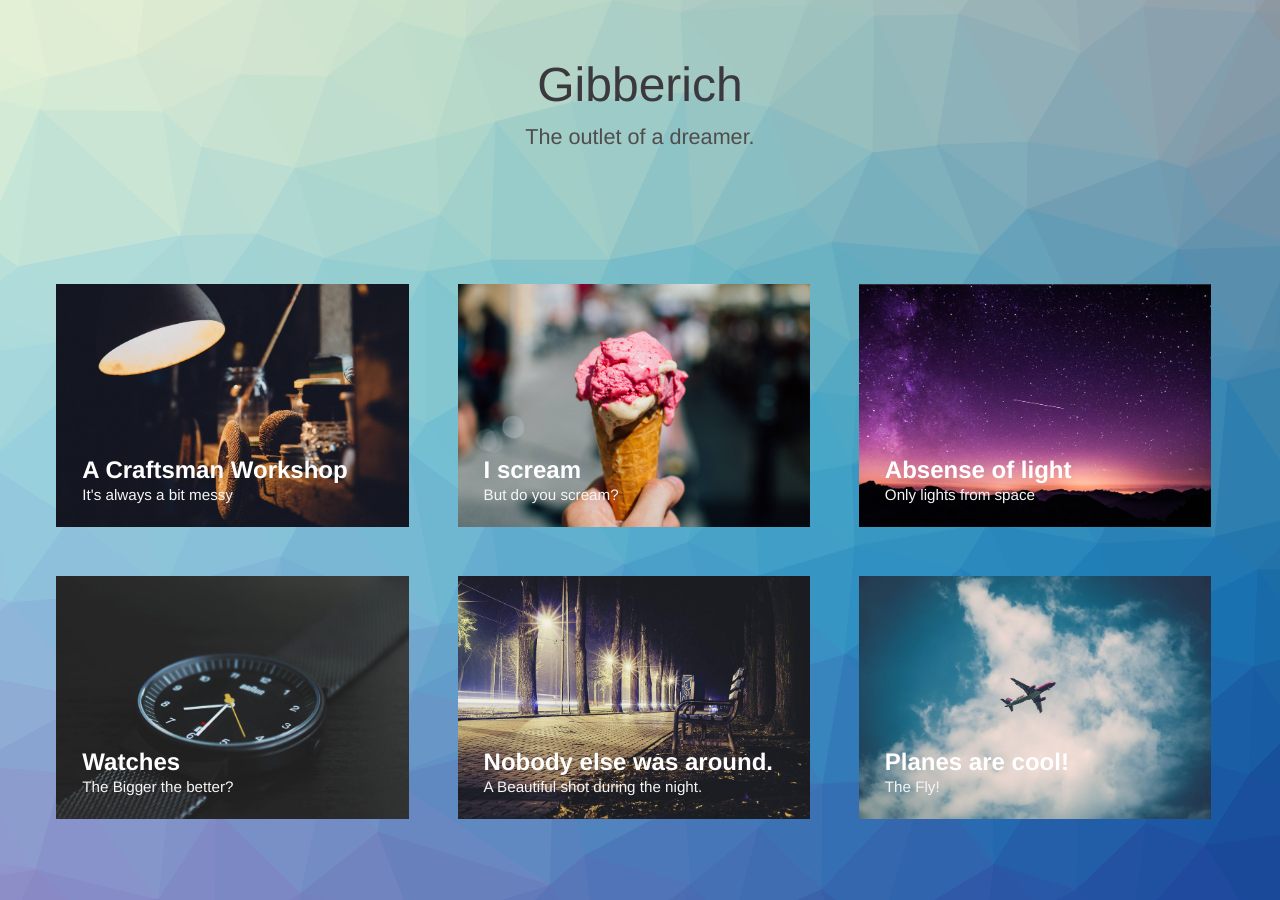
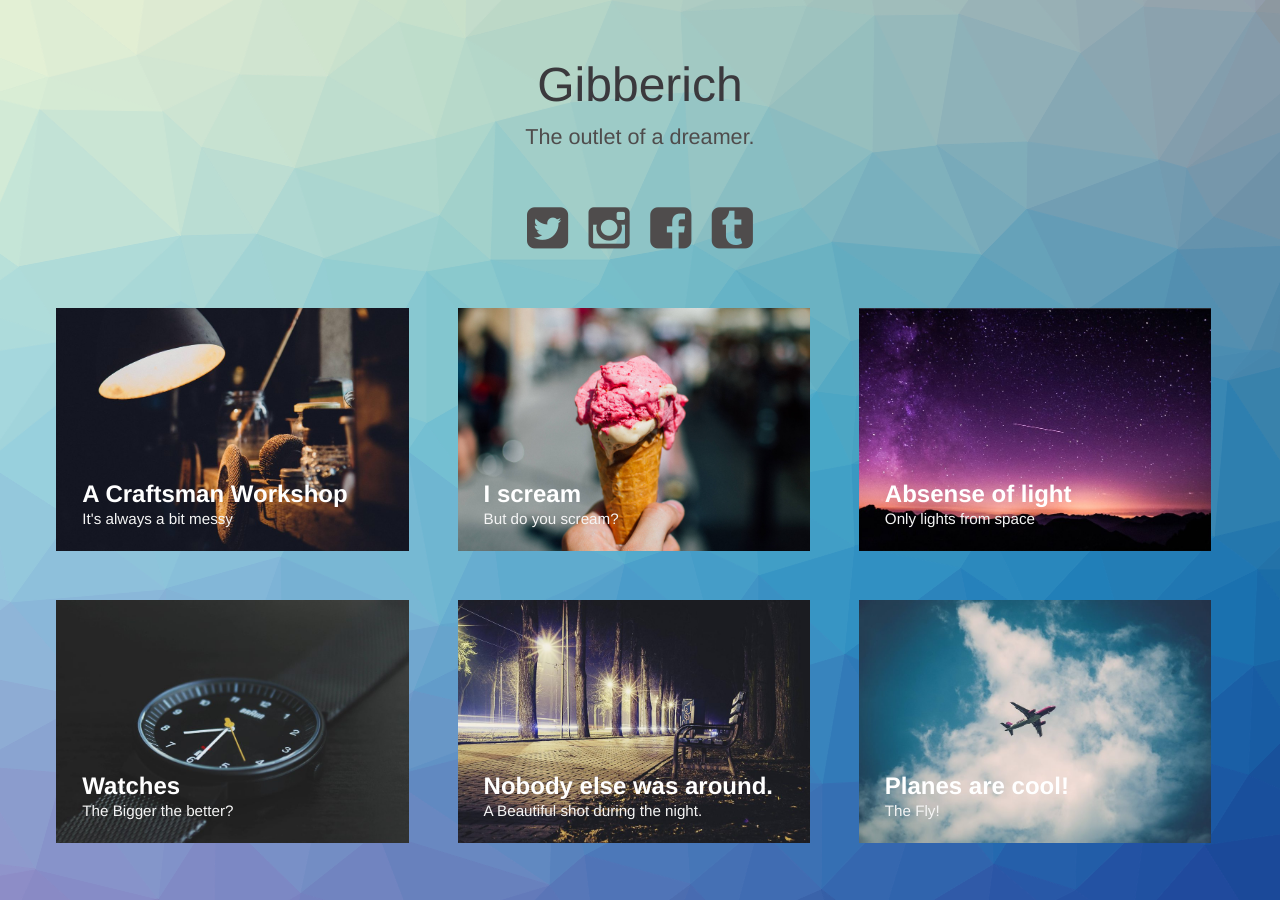
Before and after one commit to akshayelangovan/akshayelangovan.github.io, a Jekyll site: the page built from index.html, in a window 1280 px wide. Built offline with Jekyll 4.4.1, drawn with Linux system fonts in a browser that asks for light colours.

Commit message:
Reverting changes
Use of font link didn't work, so reverting back

```diff
--- a/index.html
+++ b/index.html
@@ -4,7 +4,6 @@
 <!DOCTYPE html>
 <html lang="en" class="no-js">
 <head>
-    <link href="https://fonts.googleapis.com/css?family=Satisfy"rel="stylesheet">
     <meta charset="UTF-8"/>
     <meta http-equiv="X-UA-Compatible" content="IE=edge">
     <meta name="viewport" content="width=device-width, initial-scale=1">
@@ -14,6 +13,7 @@
     <meta name="author" content="{{ site.author }}"/>
     <link rel="shortcut icon" href="img/favicon.ico">
     <link rel="stylesheet" type="text/css" href="css/normalize.css"/>
+    <link rel="stylesheet" type="text/css" href="fonts/font-awesome/css/font-awesome.css"/>
     <link rel="stylesheet" type="text/css" href="css/modern-blog.css"/>
     <!--[if IE]>
     <script type="text/javascript" src="js/vendors/html5.min.js"></script>
```
